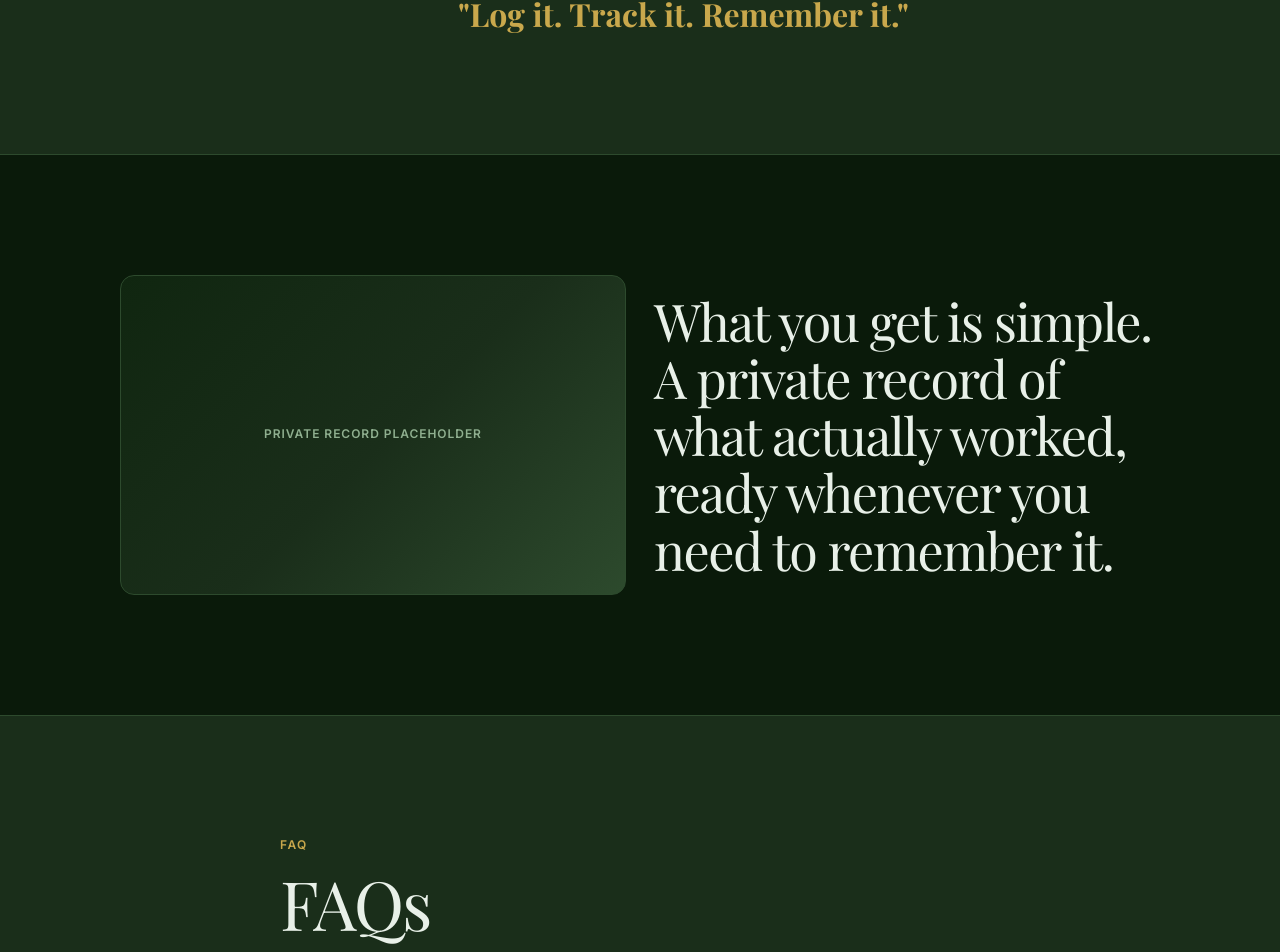
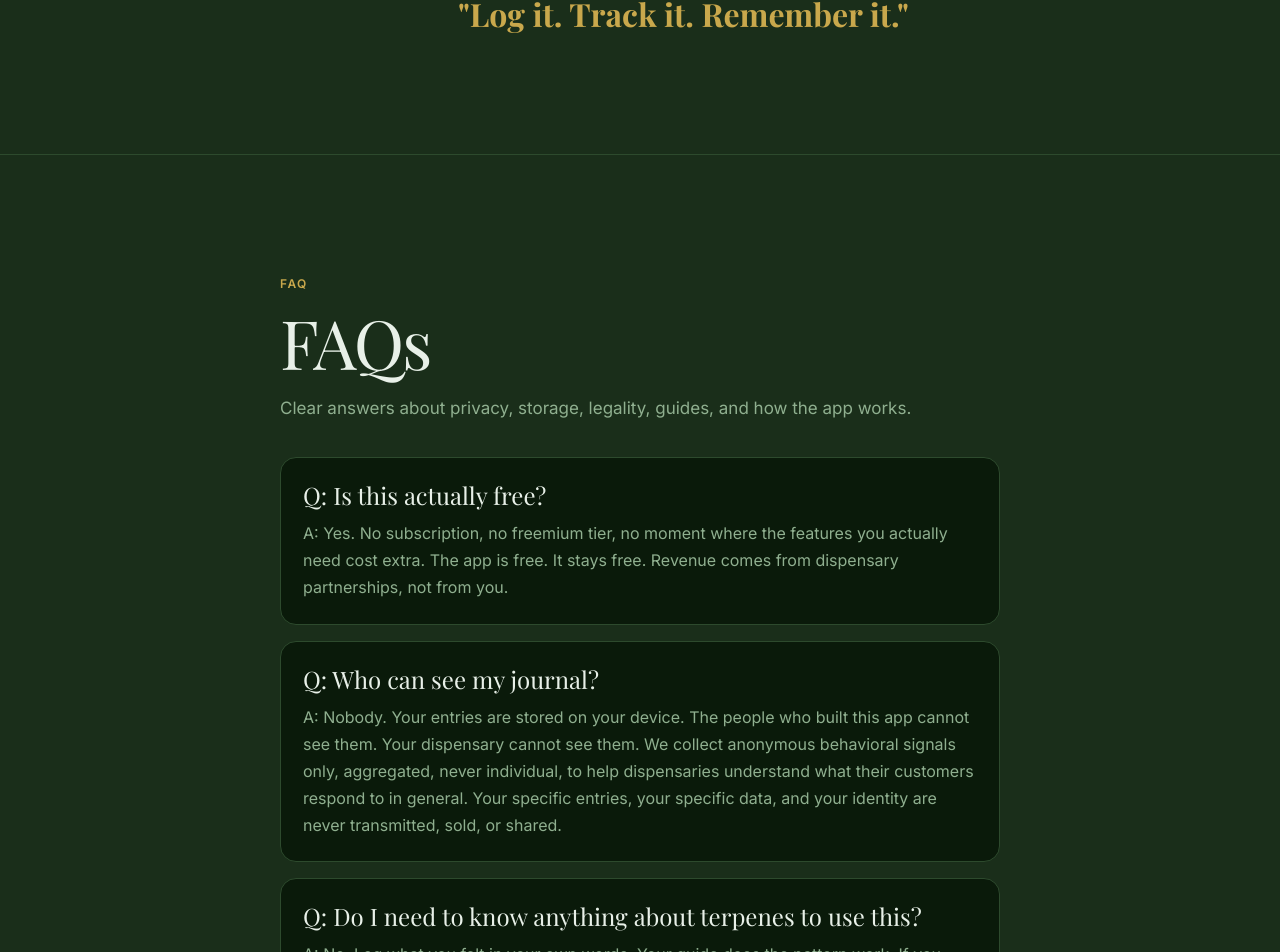
Before and after one commit to casevoiceai/my420journal-app, a React (Vite) app: page / in a window 1280 px wide. Shown: the part 6565-7517 px from the top of the page. Built offline with nearby package versions, Linux system fonts and the light colour scheme.

Commit message:
Remove Closing section from marketing home

```diff
--- a/src/marketing/MarketingHome.jsx
+++ b/src/marketing/MarketingHome.jsx
@@ -2,7 +2,6 @@ import MarketingLayout from './MarketingLayout'
 import { HeroSection } from './MarketingHero'
 import { ProcessSection } from './MarketingProcess'
 import { FeatureGrid } from './MarketingFeatures'
-import { ClosingSection } from './MarketingClosing'
 import { AboutSection } from './MarketingAbout'
 import { FAQSection } from './MarketingFAQ'
 import { ContactSection } from './MarketingContact'
@@ -14,7 +13,6 @@ export default function MarketingHome() {
       <ProcessSection />
       <FeatureGrid />
       <AboutSection id="about" tone="surface" />
-      <ClosingSection />
       <FAQSection id="faq" tone="surface" />
       <ContactSection id="contact" tone="base" />
     </MarketingLayout>
```
